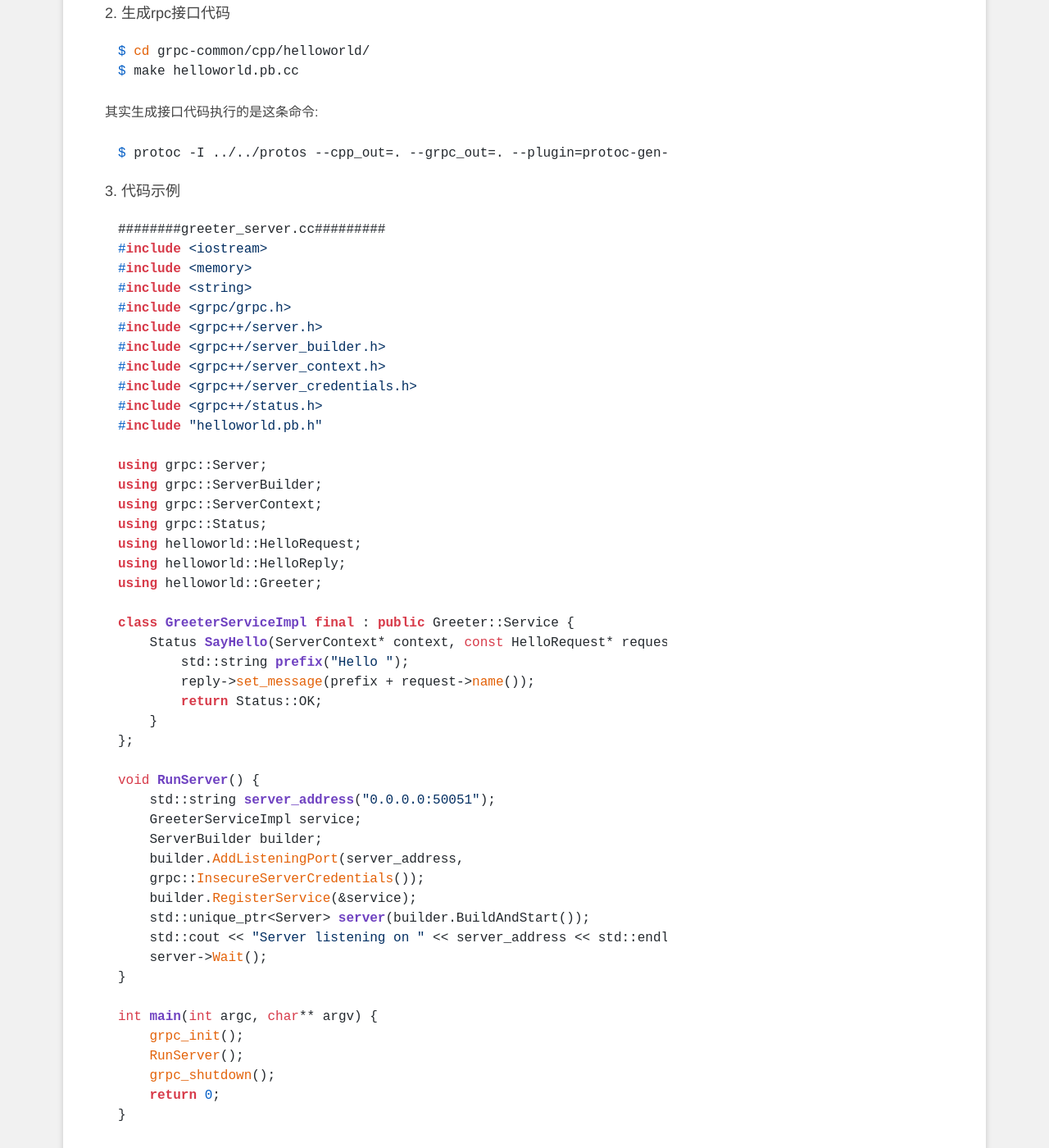
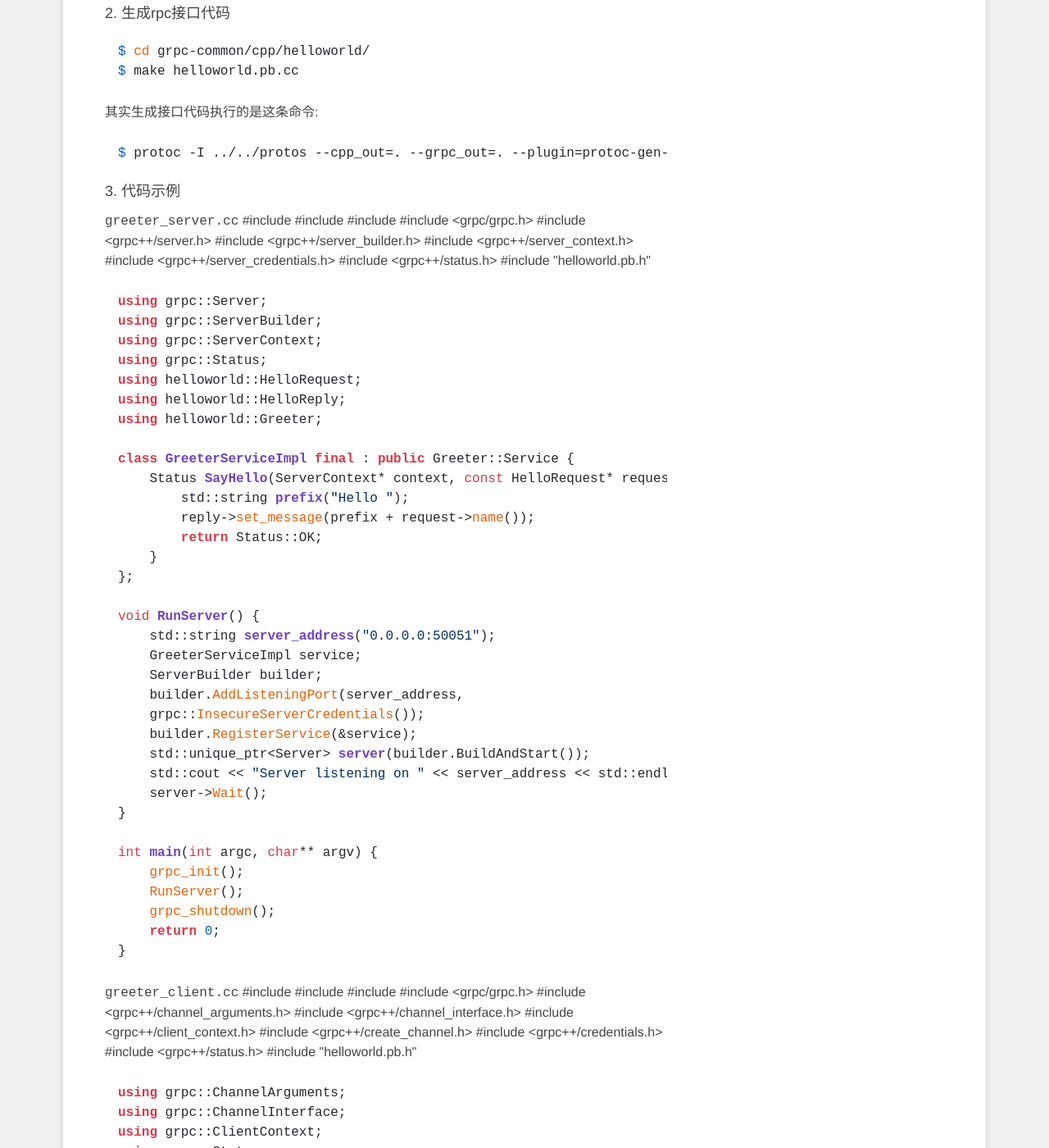
Before and after one commit to darling-kefan/darling-kefan.github.io, a Jekyll site: the page built from _posts/2015-03-24-grpc-experience.md, in a window 1280 px wide and 1400 px high, scrolled down 2070 px. Shown: the whole window at 82% size. Built offline with Jekyll 4.4.1, drawn with Linux system fonts in a browser that asks for light colours; nearby versions of some CDN libraries; comment, search, counter and statistics services are not loaded; some of the changed text lies outside the part shown.

Commit message:
Update 2015-03-24-grpc-experience.md

```diff
--- a/_posts/2015-03-24-grpc-experience.md
+++ b/_posts/2015-03-24-grpc-experience.md
@@ -97,7 +97,7 @@ protobuf从github拉下的源码默认是没有configure文件，需要通过执
 
 ### 3. 代码示例
 
-	########greeter_server.cc#########
+`greeter_server.cc`
 	#include <iostream>
 	#include <memory>
 	#include <string>
@@ -144,8 +144,7 @@ protobuf从github拉下的源码默认是没有configure文件，需要通过执
         return 0;
     }
 
-
-    ########greeter_client.cc#########
+`greeter_client.cc`
 	#include <iostream>
 	#include <memory>
 	#include <string>
```
